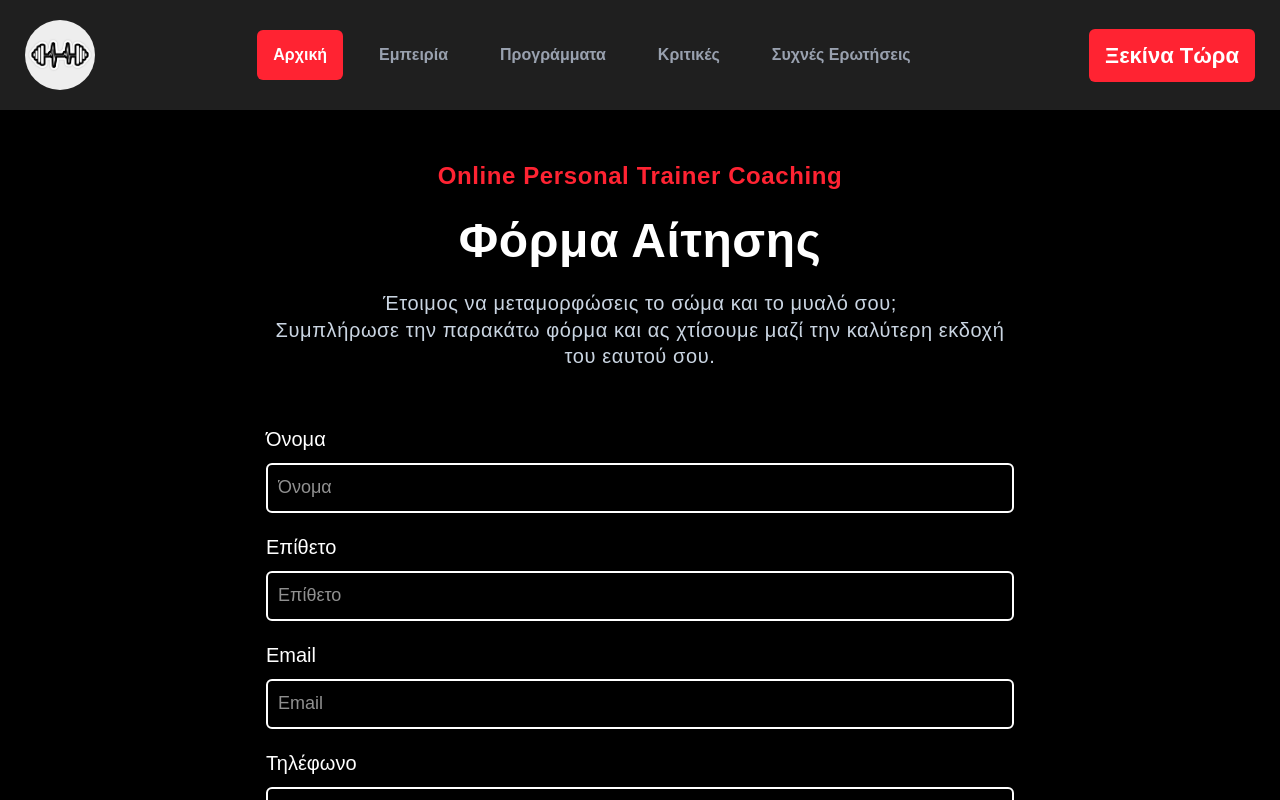
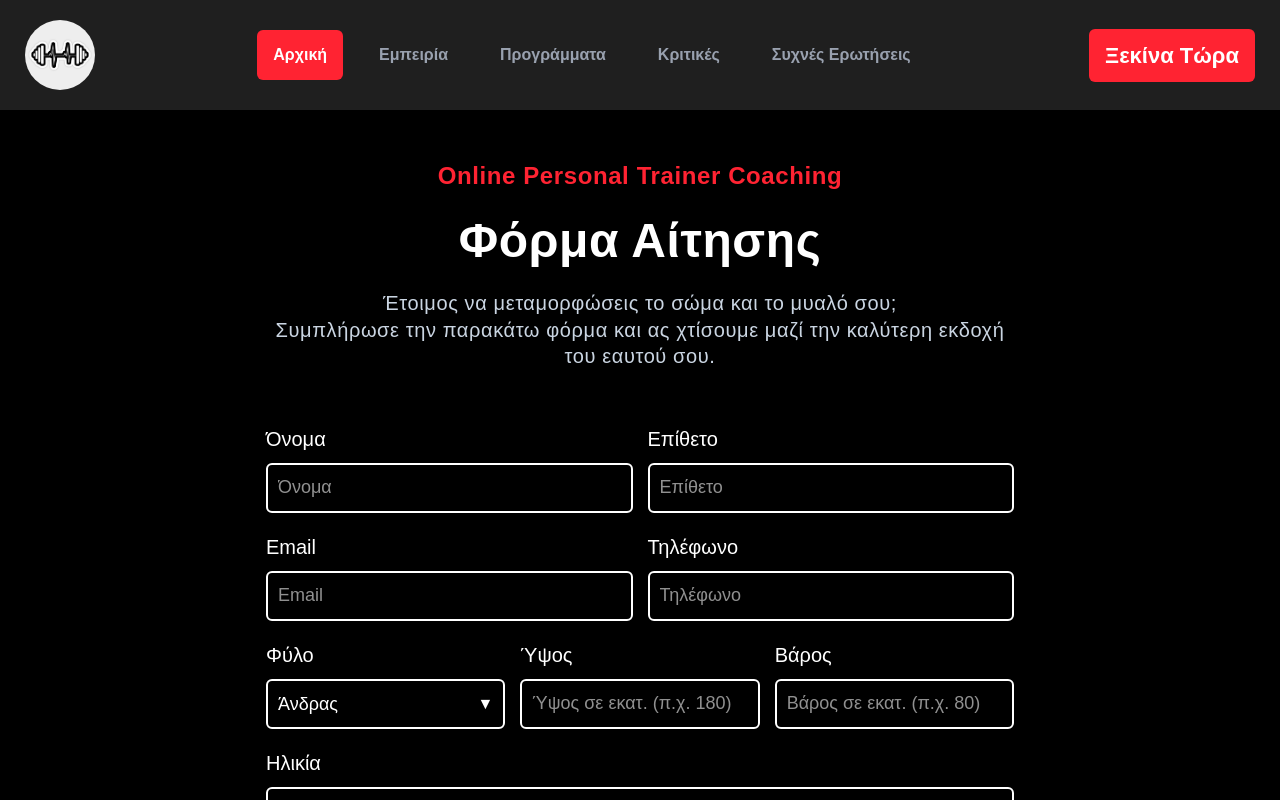
Before and after one commit to AlexandrosMentoudakis24/personal_trainer_project, a Next.js app: page /form in a window 1280 px wide. Shown: the top 800 px of the page. Built offline with nearby package versions, Linux system fonts and the light colour scheme.

Commit message:
user select input added in form

```diff
--- a/app/components/form_screen/FormContent.tsx
+++ b/app/components/form_screen/FormContent.tsx
@@ -6,11 +6,14 @@ const FormContent = () => {
 	return (
 		<div className="w-full flex flex-col justify-start items-start px-[10px] gap-y-[20px]">
 			<SingleFormInputRow userInputs={[formInputs[0], formInputs[1]]} />
-			<SingleFormInputRow userInputs={[formInputs[2]]} />
-			<SingleFormInputRow userInputs={[formInputs[3]]} />
+			<SingleFormInputRow userInputs={[formInputs[2], formInputs[3]]} />
 			<SingleFormInputRow
 				userInputs={[formInputs[4], formInputs[5], formInputs[6]]}
 			/>
+			<SingleFormInputRow userInputs={[formInputs[7]]} />
+			<SingleFormInputRow userInputs={[formInputs[8]]} />
+			<SingleFormInputRow userInputs={[formInputs[9]]} />
+			<SingleFormInputRow userInputs={[formInputs[10]]} />
 		</div>
 	);
 };
--- a/app/components/ui/user_inputs/SingleFormInputRow.tsx
+++ b/app/components/ui/user_inputs/SingleFormInputRow.tsx
@@ -1,31 +1,42 @@
+import UserFormSelectInput from "./UserFormSelectInput";
 import UserTextInput from "./UserTextInput";
 
-import { UserInput } from "@/app/types/UserInput";
+import { FormUserInputField } from "@/app/types/UserInput";
 
-const SingleFormInputRow = ({ userInputs }: { userInputs: UserInput[] }) => {
+const configureGridClass = (totalSubGridsSum: number) => {
+	const gridClassNameInfos = "grid grid-cols-1 ";
+
+	switch (totalSubGridsSum) {
+		case 1:
+			return `${gridClassNameInfos} md:grid-cols-1`;
+		case 2:
+			return `${gridClassNameInfos} md:grid-cols-2`;
+		case 3:
+			return `${gridClassNameInfos} md:grid-cols-3`;
+		default:
+			return `${gridClassNameInfos} md:grid-cols-1`;
+	}
+};
+
+const SingleFormInputRow = ({
+	userInputs,
+}: {
+	userInputs: FormUserInputField[];
+}) => {
 	const totalInputsSum = userInputs.length;
 
-	let gridClassNameInfos = "md:grid-cols-1";
-
-	switch (totalInputsSum) {
-		case 1:
-			gridClassNameInfos = "md:grid-cols-1";
-		case 2:
-			gridClassNameInfos = "md:grid-cols-2";
-		case 3:
-			gridClassNameInfos = "md:grid-cols-3";
-		default:
-			gridClassNameInfos = "md:grid-cols-1";
-	}
+	const gridClassNameInfos = configureGridClass(totalInputsSum);
 
 	return (
-		<div
-			className={`w-full grid grid-cols-1 ${gridClassNameInfos} gap-x-[15px] gap-y-[20px]`}
-		>
+		<div className={`w-full ${gridClassNameInfos} gap-x-[15px] gap-y-[20px]`}>
 			{userInputs.map((userInput) => {
 				return (
 					<div key={userInput.id} className="col-span-1">
-						<UserTextInput userInput={userInput} />
+						{userInput.type === "select" ? (
+							<UserFormSelectInput userInput={userInput} />
+						) : (
+							<UserTextInput userInput={userInput} />
+						)}
 					</div>
 				);
 			})}
--- /dev/null
+++ b/app/components/ui/user_inputs/UserFormSelectInput.tsx
@@ -0,0 +1,41 @@
+import { UserSelectInput } from "@/app/types/UserInput";
+
+const UserFormSelectInput = ({ userInput }: { userInput: UserSelectInput }) => {
+	return (
+		<div className="w-full flex flex-col justify-start items-start gap-y-[10px] relative">
+			<label className="text-xl text-white" htmlFor={userInput.name}>
+				{userInput.label}
+			</label>
+
+			<div className="relative w-full">
+				<select
+					className="
+          w-full h-[50px]
+          appearance-none
+          text-lg text-white
+          bg-transparent
+          rounded-md border-2 border-white
+          focus:outline-none focus:border-primaryRedColor
+          placeholder:text-lg placeholder:text-secondaryFgColor
+          px-[10px] pr-[40px]  // space for arrow
+        "
+					name={userInput.name}
+					required={userInput.isRequired}
+				>
+					{userInput.availableOptions.map((option) => (
+						<option key={option.id} value={option.value}>
+							{option.placeholder}
+						</option>
+					))}
+				</select>
+
+				{/* Downward arrow icon */}
+				<div className="pointer-events-none absolute top-1/2 right-3 transform -translate-y-1/2 text-white text-md">
+					▼
+				</div>
+			</div>
+		</div>
+	);
+};
+
+export default UserFormSelectInput;
--- a/app/components/ui/user_inputs/UserTextInput.tsx
+++ b/app/components/ui/user_inputs/UserTextInput.tsx
@@ -1,6 +1,6 @@
-import { UserInput } from "@/app/types/UserInput";
+import { FormUserInputField } from "@/app/types/UserInput";
 
-const UserTextInput = ({ userInput }: { userInput: UserInput }) => {
+const UserTextInput = ({ userInput }: { userInput: FormUserInputField }) => {
 	return (
 		<div className="w-full flex flex-col justify-start items-start gap-y-[10px]">
 			<label className="text-xl text-white" htmlFor={userInput.name}>
@@ -11,11 +11,11 @@ const UserTextInput = ({ userInput }: { userInput: UserInput }) => {
         w-full h-[50px]
         text-lg text-white
         rounded-md border-2 border-white
-        focus:border-primaryRedColor
+        focus:outline-none focus:border-primaryRedColor
         placeholder:text-lg placeholder:text-secondaryFgColor
         px-[10px]
         "
-				type="text"
+				type={userInput.type}
 				name={userInput.name}
 				placeholder={userInput.placeholder}
 				required={userInput.isRequired}
--- a/app/data/form_screen/FormInputs.tsx
+++ b/app/data/form_screen/FormInputs.tsx
@@ -1,53 +1,112 @@
-import { UserInput } from "@/app/types/UserInput";
+import { FormUserInputField } from "@/app/types/UserInput";
 
-export const formInputs: UserInput[] = [
+export const formInputs: FormUserInputField[] = [
 	{
 		id: "first-name",
+		type: "text",
 		label: "Όνομα",
 		name: "first-name",
 		placeholder: "Όνομα",
-		isRequired: false,
+		isRequired: true,
 	},
 	{
 		id: "last-name",
+		type: "text",
 		label: "Επίθετο",
 		name: "last-name",
 		placeholder: "Επίθετο",
-		isRequired: false,
+		isRequired: true,
 	},
 	{
 		id: "email",
+		type: "text",
 		label: "Email",
 		name: "email",
 		placeholder: "Email",
-		isRequired: false,
+		isRequired: true,
 	},
 	{
 		id: "telephone",
+		type: "number",
 		label: "Τηλέφωνο",
 		name: "telephone",
 		placeholder: "Τηλέφωνο",
-		isRequired: false,
+		isRequired: true,
+	},
+	{
+		id: "gender",
+		label: "Φύλο",
+		name: "gender",
+		type: "select",
+		isRequired: true,
+		availableOptions: [
+			{ id: "male", value: "male", placeholder: "Άνδρας" },
+			{ id: "female", value: "female", placeholder: "Γυναίκα" },
+		],
+	},
+	{
+		id: "height",
+		type: "number",
+		label: "Ύψος",
+		name: "height",
+		placeholder: "Ύψος σε εκατ. (π.χ. 180)",
+		isRequired: true,
+	},
+	{
+		id: "weight",
+		type: "number",
+		label: "Βάρος",
+		name: "weight",
+		placeholder: "Βάρος σε εκατ. (π.χ. 80)",
+		isRequired: true,
 	},
 	{
 		id: "age",
+		type: "number",
 		label: "Ηλικία",
 		name: "age",
 		placeholder: "Ηλικία",
-		isRequired: false,
+		isRequired: true,
 	},
 	{
-		id: "height",
-		label: "Ύψος",
-		name: "height",
-		placeholder: "Ύψος (π.χ 180)",
-		isRequired: false,
+		id: "weekly-training-time",
+		type: "number",
+		label: "Πόσες ημέρες μπορείς να προπονηθείς ανά εβδομάδα?",
+		name: "weekly-training-time",
+		placeholder:
+			"Πόσες ημέρες μπορείς να αφιερώσεις για προπόνηση ανά εβδομάδα (π.χ. 4)",
+		isRequired: true,
 	},
 	{
-		id: "weight",
-		label: "Βάρος",
-		name: "weight",
-		placeholder: "Βάρος (π.χ 80)",
-		isRequired: false,
+		id: "daily-training-hours",
+		type: "number",
+		label: "Πόσες ώρες μπορείς να προπονηθείς ανά ημέρα",
+		name: "daily-training-hours",
+		placeholder: "Πόσες ώρες έχεις ελεύθερες ανά ημέρα (π.χ. 3)",
+		isRequired: true,
+	},
+	{
+		id: "training-equipment",
+		type: "select",
+		label: "Σε τι είδους εξοπλισμό έχεις πρόσβαση για τις προπονήσεις σου?",
+		name: "training-equipment",
+		isRequired: true,
+		availableOptions: [
+			{
+				id: "home-with-equipment",
+				value: "home-with-equipment",
+				placeholder: "Έχω εξοπλισμό στο σπίτι",
+			},
+			{
+				id: "gym",
+				value: "gym",
+				placeholder: "Θα πηγαίνω γυμναστήριο",
+			},
+			{
+				id: "home-without-equipment",
+				value: "home-without-equipment",
+				placeholder: "Σπίτι αλλά χωρίς εξοπλισμό",
+			},
+		],
 	},
 ];
--- a/app/form/page.tsx
+++ b/app/form/page.tsx
@@ -3,7 +3,7 @@ import FormContent from "../components/form_screen/FormContent";
 
 const FormPage = () => {
 	return (
-		<div className="w-[100%] md:w-[60%] xl-[50%] flex flex-col justify-start items-center pt-[50px] gap-y-[55px]">
+		<div className="w-[100%] md:w-[60%] xl-[50%] flex flex-col justify-start items-center py-[50px] gap-y-[55px]">
 			<HeaderContainer />
 			<FormContent />
 		</div>
--- a/app/globals.css
+++ b/app/globals.css
@@ -1,4 +1,16 @@
 @import "tailwindcss";
+
+/* Chrome, Safari, Edge, Opera */
+input[type=number]::-webkit-inner-spin-button,
+input[type=number]::-webkit-outer-spin-button {
+  -webkit-appearance: none;
+  margin: 0;
+}
+
+/* Firefox */
+input[type=number] {
+  -moz-appearance: textfield;
+}
 
 :root {
   --color-statisticsCardBgColor: #1F1F1F;
--- a/app/types/UserInput.tsx
+++ b/app/types/UserInput.tsx
@@ -1,7 +1,32 @@
+export type AvailableFormInputTypes = "text" | "number" | "select";
+export type AvailableInputTypes = Extract<
+	AvailableFormInputTypes,
+	"text" | "number"
+>;
+export type AvailableSelectType = Extract<AvailableFormInputTypes, "select">;
+
 export interface UserInput {
 	id: string;
+	type: AvailableInputTypes;
 	name: string;
 	label: string;
 	placeholder: string;
 	isRequired: boolean;
 }
+
+export interface UserSelectInput {
+	id: string;
+	type: AvailableSelectType;
+	name: string;
+	label: string;
+	isRequired: boolean;
+	availableOptions: UserSelectInputOption[];
+}
+
+export interface UserSelectInputOption {
+	id: string;
+	value: string;
+	placeholder: string;
+}
+
+export type FormUserInputField = UserInput | UserSelectInput;
```
Also changed, not shown: app/components/ui/user_inputs/UserSelectInput.tsx (deleted).
